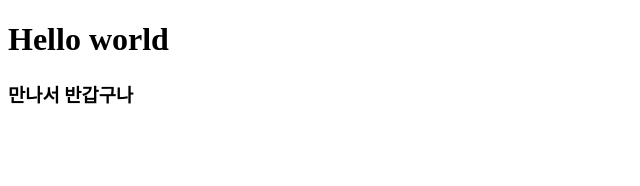
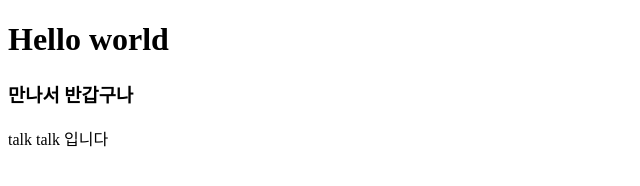
Before and after one commit to GeonilJang/git-test-repo, a plain HTML site: page index.html in a window 1280 px wide. Shown: the whole page, without its empty margins (0-640 px from the left). Drawn offline with Linux system fonts and the light colour scheme.

Commit message:
talk talk 입니다

```diff
--- a/index.html
+++ b/index.html
@@ -9,5 +9,6 @@
 <body>
     <h1>Hello world</h1>
     <h3>만나서 반갑구나</h3>
+    <p>talk talk 입니다</p>
 </body>
 </html>
```
